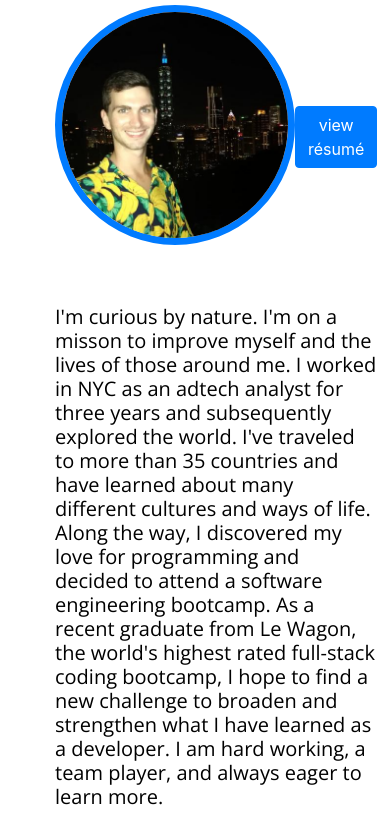
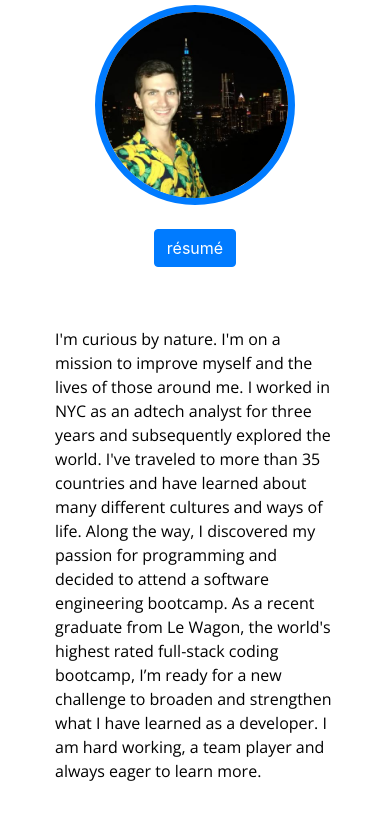
Before and after one commit to chase-the-coder/new-chase-portfolio-page, a plain HTML site: page index.html in a window 390 px wide. Shown: the part 959-1788 px from the top of the page. Drawn offline with nearby package versions, Linux system fonts and the light colour scheme.

Commit message:
changed flex direction on mobile

```diff
--- a/index.html
+++ b/index.html
@@ -52,30 +52,18 @@
         <img src="images/pic.jpeg" alt="A picture of Chase" class="about-pic">
         <div class=" text-center">
           <button type="button" class="btn btn-primary mt-4" data-toggle="modal" data-target=".bd-example-modal-lg">
-            view résumé
+          résumé
           </button>
 
         </div>
       </div>
       <div class="d-flex align-items-center">
-          <h5>I'm curious by nature. I'm on a misson to
-           improve myself and the
-          lives of those around me. I worked in NYC
-          as an adtech analyst for three years and
-          subsequently explored
-          the world. I've traveled to more than 35 countries
-          and have learned about many different cultures and ways of life.
-            Along the way, I discovered my
-          love for programming and decided to attend
-          a software engineering bootcamp. As a recent
-          graduate from Le Wagon, the
-          world's highest rated full-stack
-          coding bootcamp, I hope to find
-          a new challenge to broaden and
-          strengthen what I have learned
-          as a developer. I am hard
-          working, a team player, and
-          always eager to learn more.</p>
+          <p>I'm curious by nature. I'm on a mission to improve myself and the lives of those around me. I worked in NYC as an adtech
+          analyst for three years and subsequently explored the world. I've traveled to more than 35 countries and have learned
+          about many different cultures and ways of life. Along the way, I discovered my passion for programming and decided to
+          attend a software engineering bootcamp. As a recent graduate from Le Wagon, the world's highest rated full-stack coding
+          bootcamp, I’m ready for a new challenge to broaden and strengthen what I have learned as a developer. I am hard working,
+          a team player and always eager to learn more.</p>
         </div>
       </div>
     </div>
--- a/stylesheets/components/about.css
+++ b/stylesheets/components/about.css
@@ -26,14 +26,9 @@
 	.about {
 		grid-template-columns: 1fr;
 	}
-
-	.about-pic-section {
-		flex-direction: row;
-	}
-
 	.about-pic {
-		height: 240px;
-		width: 240px;
+		height: 200px;
+		width: 200px;
 		border-width: 7px;
 	}
 }
@@ -43,13 +38,9 @@
 		grid-template-columns: 1fr;
 	}
 
-	.about-pic-section {
-		flex-direction: row;
-	}
-
 	.about-pic {
-		height: 240px;
-		width: 240px;
+		height: 200px;
+		width: 200px;
 		border-width: 7px;
 	}
 }
@@ -59,14 +50,9 @@
 	.about {
 		grid-template-columns: 1fr;
 	}
-
-	.about-pic-section {
-		flex-direction: row;
-	}
-
 	.about-pic {
-		height: 240mopx;
-		width: 240mopx;
+		height: 200px;
+		width: 200px;
 		border-width: 7px;
 	}
 }
@@ -76,11 +62,6 @@
 	.about {
 		grid-template-columns: 1fr 2fr;
 	}
-
-	.about-pic-section {
-		flex-direction: column;
-	}
-
 	.about-pic {
 		border-radius: 50%;
 		border: 10px solid #007bff;
@@ -94,11 +75,6 @@
 	.about {
 		grid-template-columns: 1fr 2fr;
 	}
-
-	.about-pic-section {
-		flex-direction: column;
-	}
-
 	.about-pic {
 		border-radius: 50%;
 		border: 10px solid #007bff;
```
